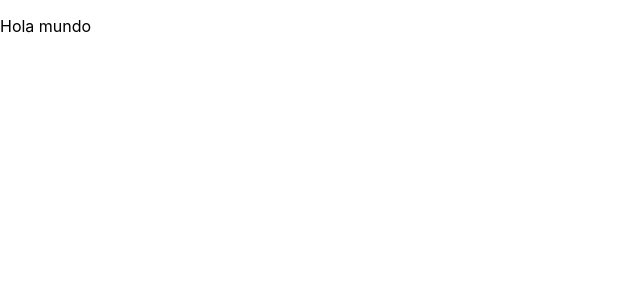
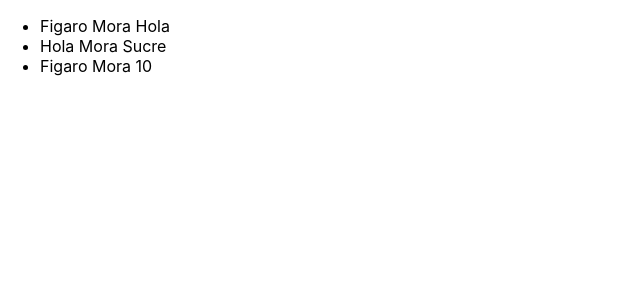
Before and after one commit to fitocr97/learn-react, a React (Create React App) app: page / in a window 1280 px wide. Shown: the top 300 px of the page, without its empty margins (0-640 px from the left). Built offline with nearby package versions, Linux system fonts and the light colour scheme.

Commit message:
componente

```diff
--- a/src/index.js
+++ b/src/index.js
@@ -16,11 +16,28 @@ root.render(
 const root = ReactDOM.createRoot(document.getElementById('root')); //jsx
 root.render('hola')*/
 
+/*
+const root = ReactDOM.createRoot(document.getElementById('root'));
+const Hola = () => <p>Hola mundo</p>  //JSX
+root.render(<Hola />)
+*/
 
+
+/* componente Li se le pueden pasar atributos y para utilizarlos se le pasa en ({children, estado, casa, edad}) del atributo */
 const root = ReactDOM.createRoot(document.getElementById('root'));
-const Hola = () => <p>Hola mundo</p>
+const Li = ({ children, estado, casa, edad}) =>
+  <li> {children} Mora {estado}  </li>
+
+
+  /* se le puede pasar atributos al componente */
+const Hola = () =>
+  <ul>
+    <Li estado="Hola" casa="Sucre" edad="10"> Figaro</Li>
+    <Li estado="Sucre">Hola</Li>
+    <Li  estado="10">Figaro</Li>
+  </ul>
+
 root.render(<Hola />)
 
 
-
 reportWebVitals();
```
